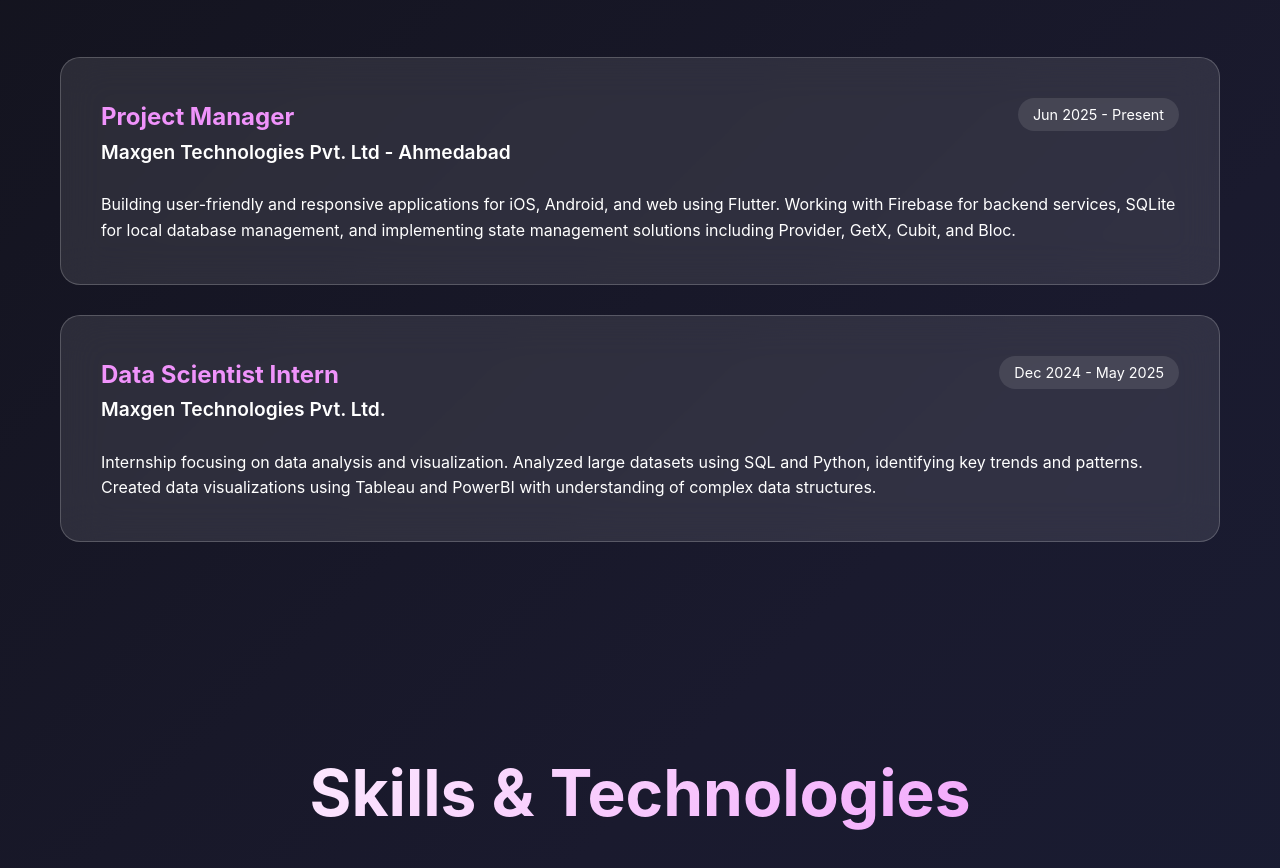
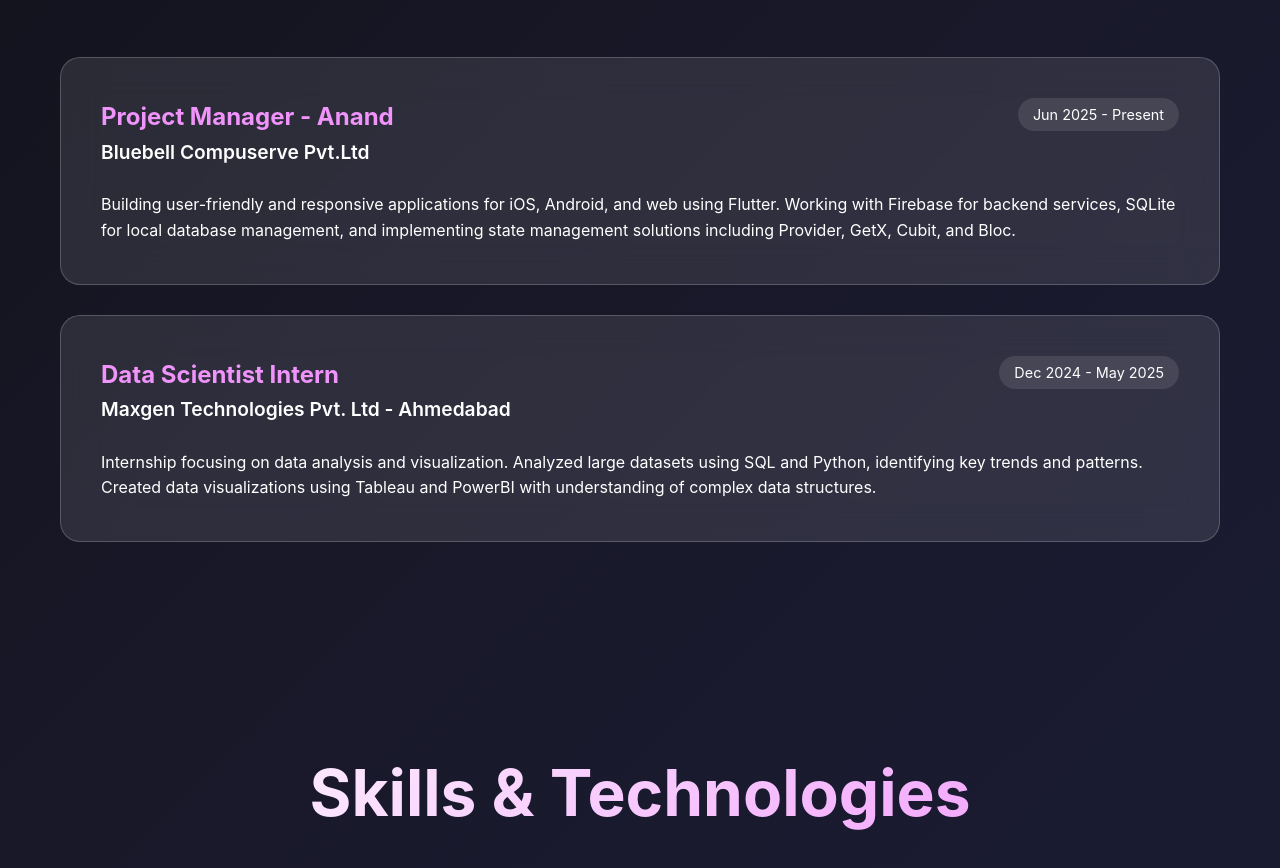
Before and after one commit to TanishqRathod/Portfolio, a plain HTML site: page index.html in a window 1280 px wide. Shown: the part 1886-2754 px from the top of the page. Drawn offline with Linux system fonts and the light colour scheme.

Commit message:
second commit

```diff
--- a/index.html
+++ b/index.html
@@ -1030,8 +1030,8 @@
             <div class="experience-item">
                 <div class="experience-header">
                     <div>
-                        <div class="experience-title">Project Manager</div>
-                        <div class="experience-company">Maxgen Technologies Pvt. Ltd - Ahmedabad</div>
+                        <div class="experience-title">Project Manager - Anand</div>
+                        <div class="experience-company">Bluebell Compuserve Pvt.Ltd</div>
                     </div>
                     <div class="experience-date">Jun 2025 - Present</div>
                 </div>
@@ -1042,7 +1042,7 @@
                 <div class="experience-header">
                     <div>
                         <div class="experience-title">Data Scientist Intern</div>
-                        <div class="experience-company">Maxgen Technologies Pvt. Ltd.</div>
+                        <div class="experience-company">Maxgen Technologies Pvt. Ltd - Ahmedabad</div>
                     </div>
                     <div class="experience-date">Dec 2024 - May 2025</div>
                 </div>
```
